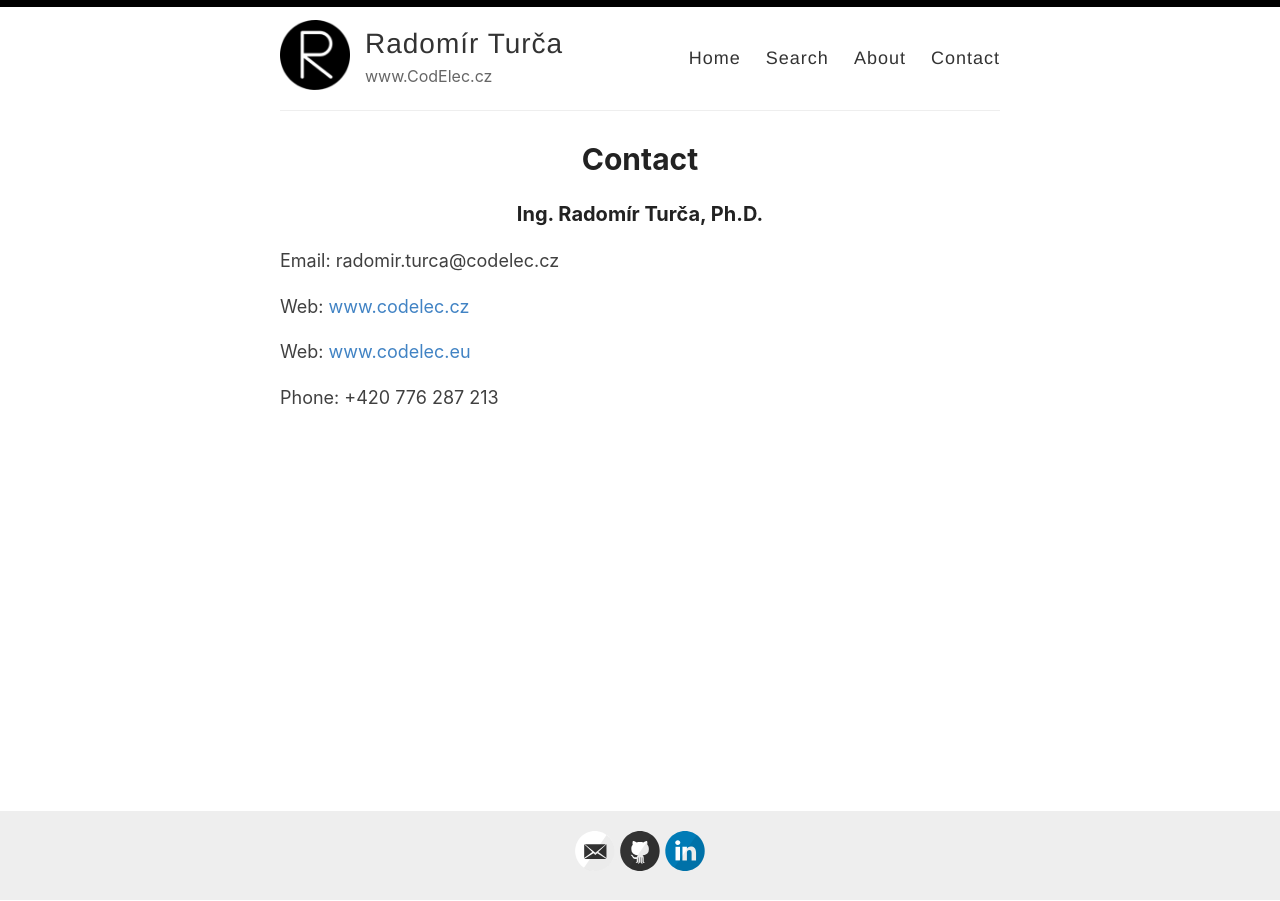
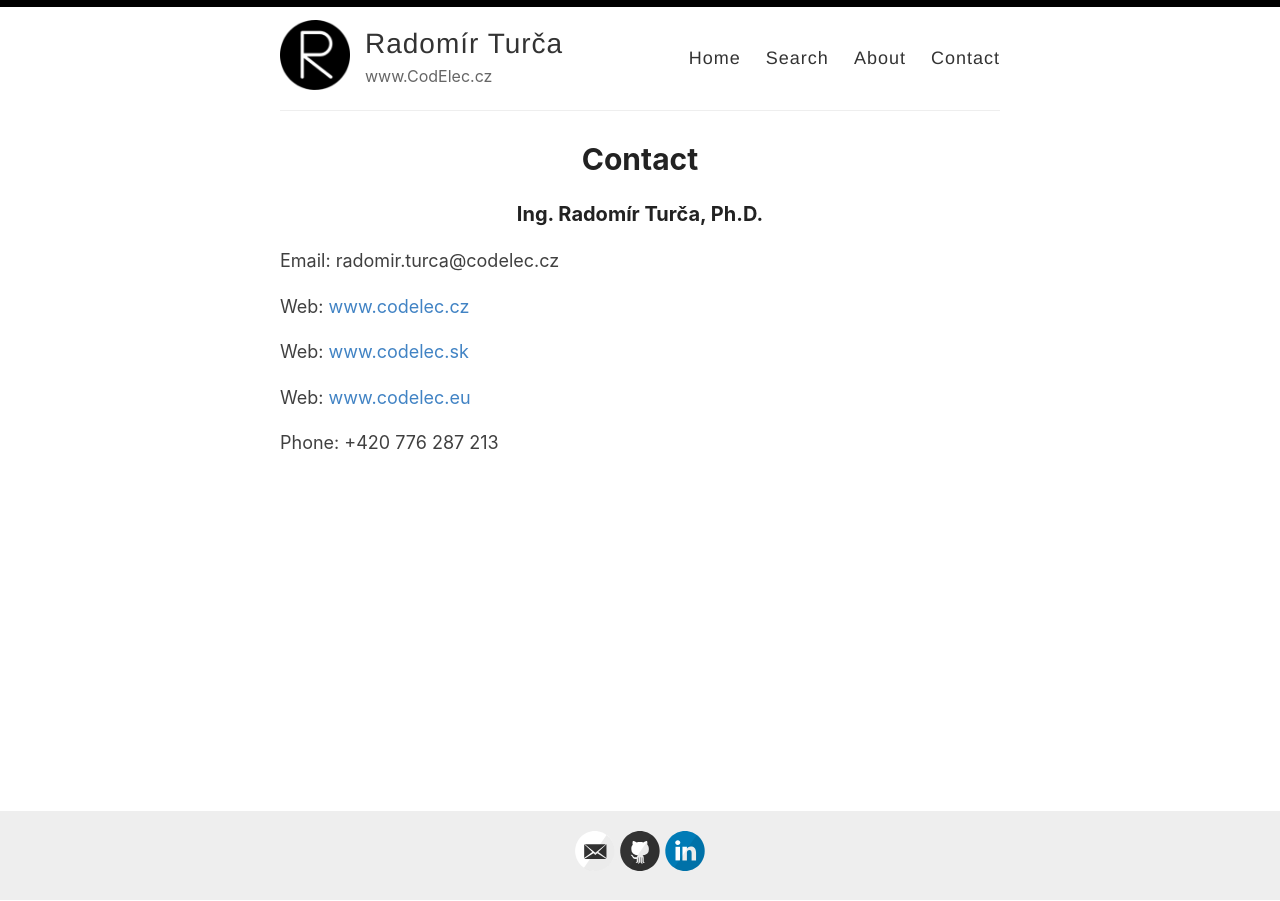
Before and after one commit to CodElecCz/codeleccz.github.io, a Jekyll site: the page built from _pages/about.md, in a window 1280 px wide. Built offline with Jekyll 4.4.1, drawn with Linux system fonts in a browser that asks for light colours.

Commit message:
Update about.md

```diff
--- a/_pages/about.md
+++ b/_pages/about.md
@@ -10,6 +10,8 @@ Email: radomir.turca@codelec.cz
 
 Web: [www.codelec.cz](https://www.codelec.cz)
 
+Web: [www.codelec.sk](http://www.codelec.sk)
+
 Web: [www.codelec.eu](http://www.codelec.eu)
 
 Phone: +420 776 287 213
```
